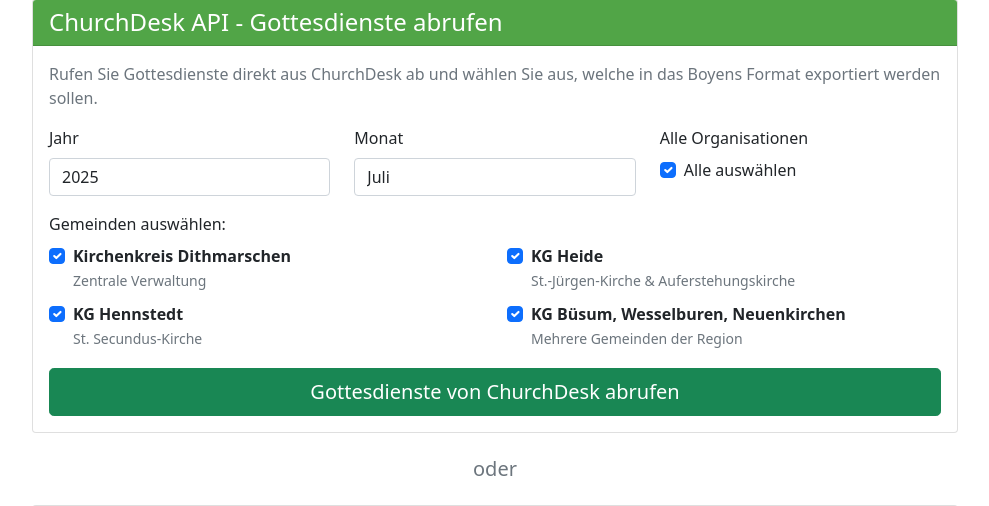
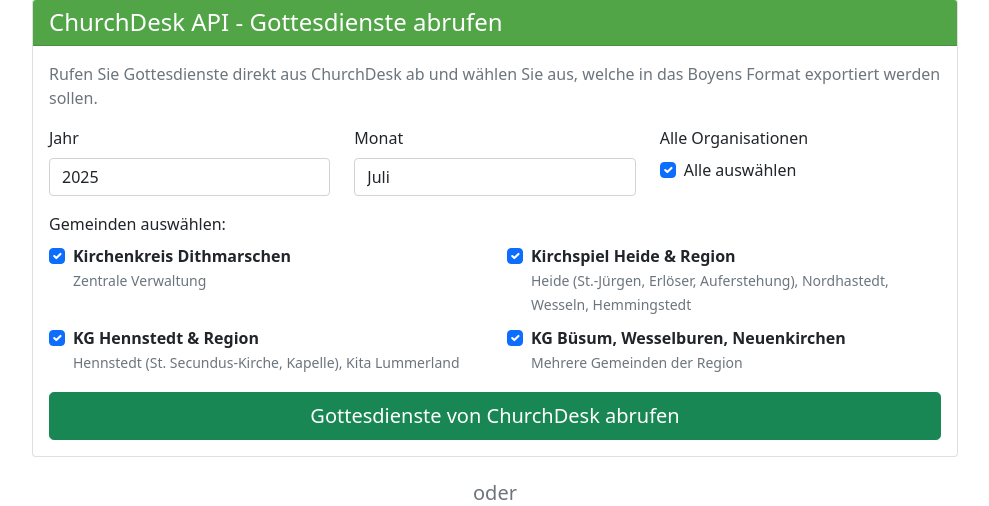
Before and after one commit to Revisor01/gottesdienst-formatter, a Flask app: page / in a window 1280 px wide. Shown: the part 101-607 px from the top of the page, without its empty margins (145-1134 px from the left). Run offline with Flask 3, Linux system fonts and the light colour scheme.

Commit message:
Update organization descriptions with complete church/region coverage
- Kirchspiel Heide & Region: Multiple churches (St.-Jürgen, Erlöser, Auferstehung) plus Nordhastedt, Wesseln, Hemmingstedt
- KG Hennstedt & Region: St. Secundus-Kirche, Kapelle, plus Kita Lummerland
- Accurate representation of actual API resource coverage

🤖 Generated with [Claude Code](https://claude.ai/code)

Co-Authored-By: Claude <noreply@anthropic.com>

```diff
--- a/web/churchdesk_api.py
+++ b/web/churchdesk_api.py
@@ -18,14 +18,14 @@ ORGANIZATIONS = {
         'description': 'Zentrale Verwaltung'
     },
     6572: {
-        'name': 'KG Heide',
+        'name': 'Kirchspiel Heide & Region',
         'token': '7b0cf910b378c6d2482419f4e785fc95b18c1ec6fbfdd6dea48085b58f52e894',
-        'description': 'St.-Jürgen-Kirche & Auferstehungskirche'
+        'description': 'Heide (St.-Jürgen, Erlöser, Auferstehung), Nordhastedt, Wesseln, Hemmingstedt'
     },
     2719: {
-        'name': 'KG Hennstedt',
+        'name': 'KG Hennstedt & Region',
         'token': 'c2d76c9414f6aac773c1643a98131123dbfc2ae7c31e4d2e864974c131dccedf',
-        'description': 'St. Secundus-Kirche'
+        'description': 'Hennstedt (St. Secundus-Kirche, Kapelle), Kita Lummerland'
     },
     2729: {
         'name': 'KG Büsum, Wesselburen, Neuenkirchen',
--- a/web/templates/index.html
+++ b/web/templates/index.html
@@ -74,8 +74,8 @@
                                 <div class="form-check">
                                     <input class="form-check-input org-checkbox" type="checkbox" name="selected_organizations" value="6572" id="org-6572" checked>
                                     <label class="form-check-label" for="org-6572">
-                                        <strong>KG Heide</strong><br>
-                                        <small class="text-muted">St.-Jürgen-Kirche & Auferstehungskirche</small>
+                                        <strong>Kirchspiel Heide & Region</strong><br>
+                                        <small class="text-muted">Heide (St.-Jürgen, Erlöser, Auferstehung), Nordhastedt, Wesseln, Hemmingstedt</small>
                                     </label>
                                 </div>
                             </div>
@@ -85,8 +85,8 @@
                                 <div class="form-check">
                                     <input class="form-check-input org-checkbox" type="checkbox" name="selected_organizations" value="2719" id="org-2719" checked>
                                     <label class="form-check-label" for="org-2719">
-                                        <strong>KG Hennstedt</strong><br>
-                                        <small class="text-muted">St. Secundus-Kirche</small>
+                                        <strong>KG Hennstedt & Region</strong><br>
+                                        <small class="text-muted">Hennstedt (St. Secundus-Kirche, Kapelle), Kita Lummerland</small>
                                     </label>
                                 </div>
                             </div>
```
